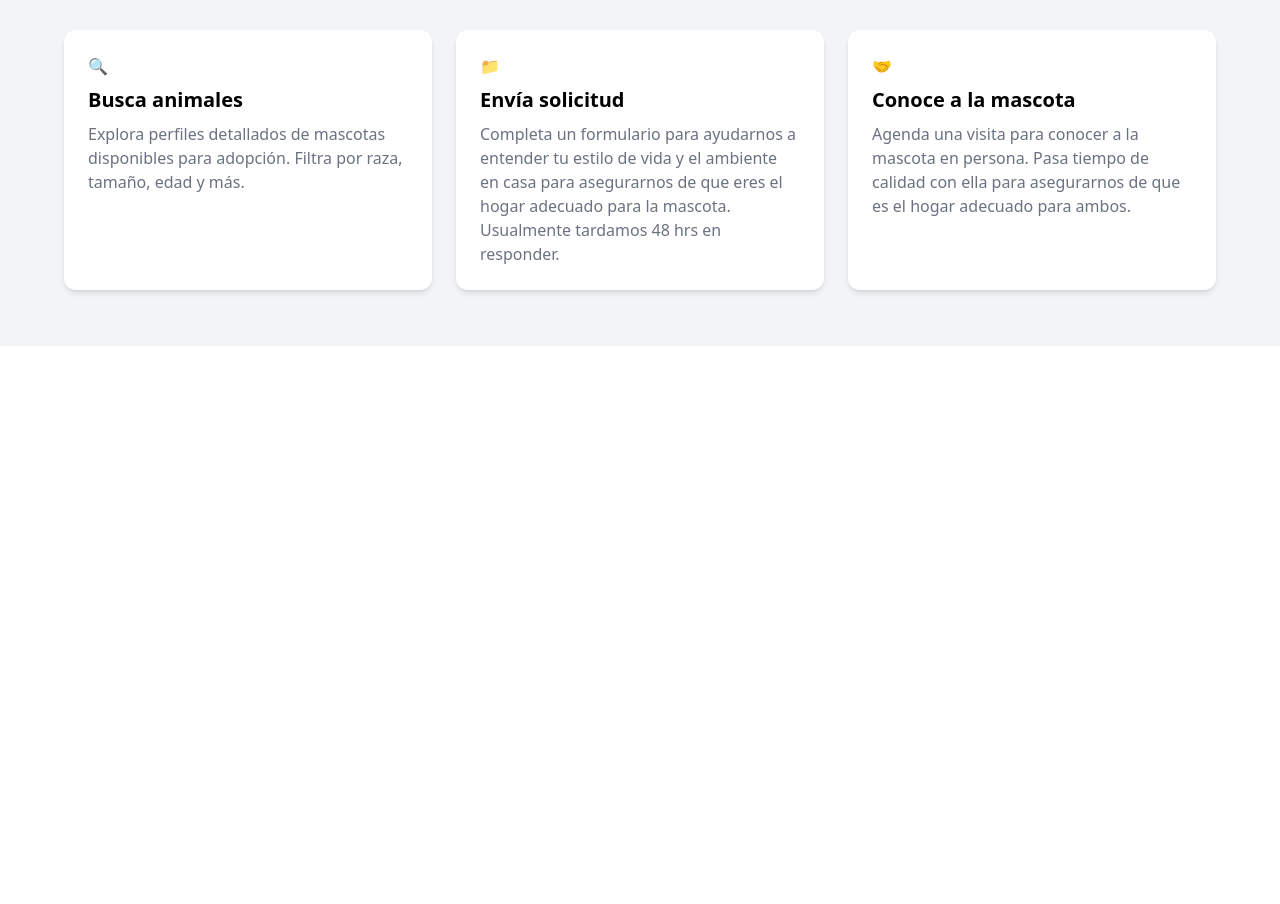
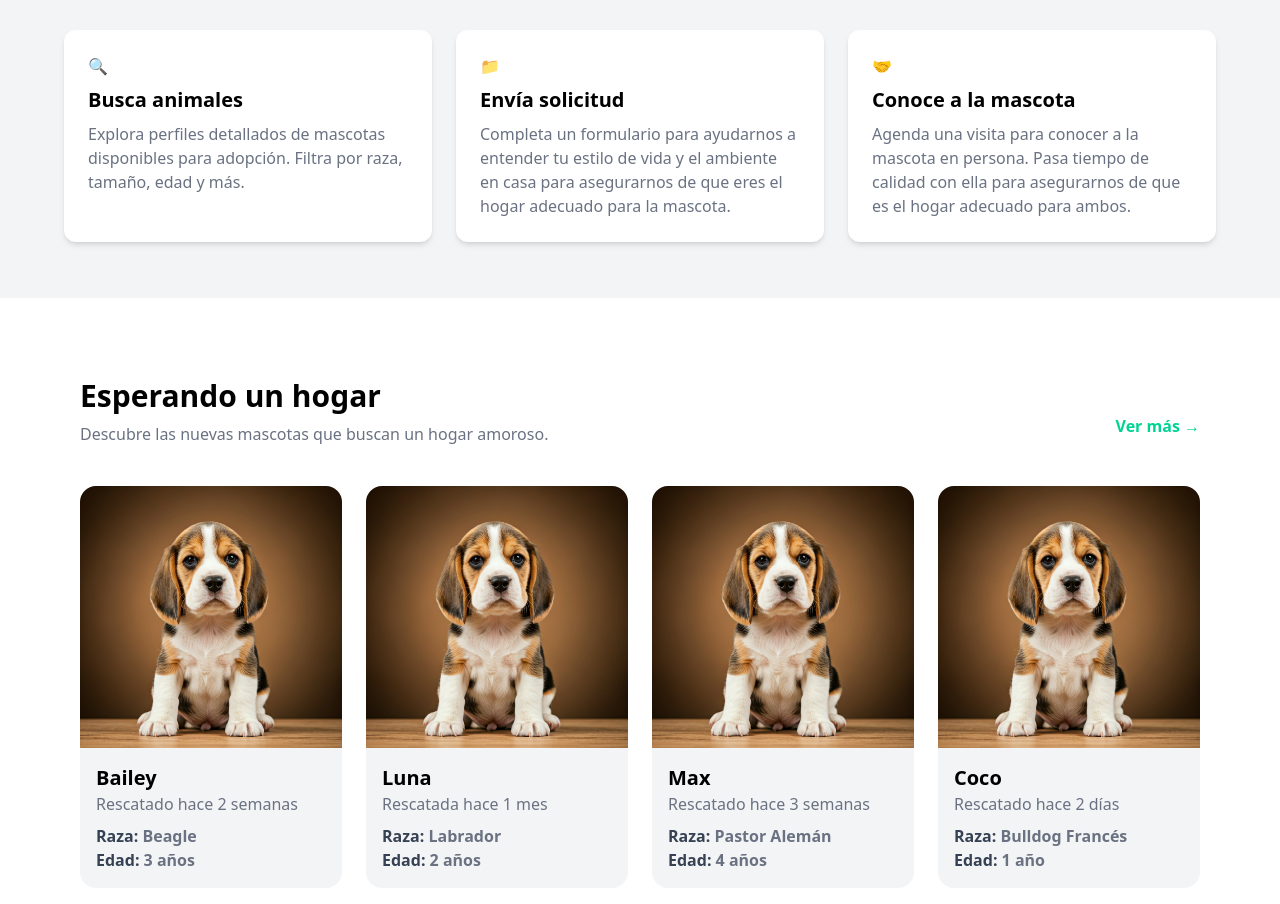
Before and after one commit to Meva1997/PawScout, a Next.js app: page / in a window 1280 px wide. Shown: the part 880-1784 px from the top of the page. Before the commit the page ends 1226 px from the top, so only its background shows below. Built offline with nearby package versions, Linux system fonts and the light colour scheme; a web font is replaced by a local one.

Commit message:
create new arrivals section

```diff
--- a/app/page.tsx
+++ b/app/page.tsx
@@ -1,11 +1,13 @@
 import HeroSection from "@/components/home/HeroSection";
 import HowWorks from "@/components/home/HowWorks";
+import NewArrivals from "@/components/home/NewArrivals";
 
 export default function page() {
   return (
     <main className="bg-white">
       <HeroSection />
       <HowWorks />
+      <NewArrivals />
     </main>
   );
 }
--- a/components/home/HowWorks.tsx
+++ b/components/home/HowWorks.tsx
@@ -1,4 +1,31 @@
 import React from "react";
+
+type Step = {
+  icon: string;
+  title: string;
+  description: string;
+};
+
+const steps: Step[] = [
+  {
+    icon: "🔍",
+    title: "Busca animales",
+    description:
+      "Explora perfiles detallados de mascotas disponibles para adopción. Filtra por raza, tamaño, edad y más.",
+  },
+  {
+    icon: "📁",
+    title: "Envía solicitud",
+    description:
+      "Completa un formulario para ayudarnos a entender tu estilo de vida y el ambiente en casa para asegurarnos de que eres el hogar adecuado para la mascota.",
+  },
+  {
+    icon: "🤝",
+    title: "Conoce a la mascota",
+    description:
+      "Agenda una visita para conocer a la mascota en persona. Pasa tiempo de calidad con ella para asegurarnos de que es el hogar adecuado para ambos.",
+  },
+];
 
 export default function HowWorks() {
   return (
@@ -13,32 +40,15 @@ export default function HowWorks() {
           </p>
         </article>
         <article className="grid grid-cols-3 gap-6 text-left max-w-6xl mx-auto">
-          <div className="bg-white rounded-xl space-y-2 p-6 shadow-md">
-            <p>🔍</p>
-            <p className="text-black font-bold text-xl ">Busca animales</p>
-            <p className="text-gray-500">
-              Explora perfiles detallados de mascotas disponibles para adopción.
-              Filtra por raza, tamaño, edad y más.
-            </p>
-          </div>
-          <div className="bg-white rounded-xl space-y-2 p-6 shadow-md">
-            <p>📁</p>
-            <p className="text-black font-bold text-xl ">Envía solicitud</p>
-            <p className="text-gray-500">
-              Completa un formulario para ayudarnos a entender tu estilo de vida
-              y el ambiente en casa para asegurarnos de que eres el hogar
-              adecuado para la mascota. Usualmente tardamos 48 hrs en responder.
-            </p>
-          </div>
-          <div className="bg-white rounded-xl space-y-2 p-6 shadow-md">
-            <p>🤝</p>
-            <p className="text-black font-bold text-xl ">Conoce a la mascota</p>
-            <p className="text-gray-500">
-              Agenda una visita para conocer a la mascota en persona. Pasa
-              tiempo de calidad con ella para asegurarnos de que es el hogar
-              adecuado para ambos.
-            </p>
-          </div>
+          {steps.map((step) => (
+            <div key={step.title} className="flex grow">
+              <div className="bg-white rounded-xl space-y-2 p-6 shadow-md">
+                <p>{step.icon}</p>
+                <p className="text-black font-bold text-xl ">{step.title}</p>
+                <p className="text-gray-500">{step.description}</p>
+              </div>
+            </div>
+          ))}
         </article>
       </section>
     </>
--- /dev/null
+++ b/components/home/NewArrivals.tsx
@@ -0,0 +1,71 @@
+import Link from "next/link";
+import WaitingHomeDogCards from "../ui/WaitingHomeDogCards";
+
+type Item = {
+  src: string;
+  name: string;
+  subtitle: string;
+  breed: string;
+  age: string;
+};
+
+const defaultDogs: Item[] = [
+  {
+    src: "/waiting-home-dog.png",
+    name: "Bailey",
+    subtitle: "Rescatado hace 2 semanas",
+    breed: "Beagle",
+    age: "3 años",
+  },
+  {
+    src: "/waiting-home-dog.png",
+    name: "Luna",
+    subtitle: "Rescatada hace 1 mes",
+    breed: "Labrador",
+    age: "2 años",
+  },
+  {
+    src: "/waiting-home-dog.png",
+    name: "Max",
+    subtitle: "Rescatado hace 3 semanas",
+    breed: "Pastor Alemán",
+    age: "4 años",
+  },
+  {
+    src: "/waiting-home-dog.png",
+    name: "Coco",
+    subtitle: "Rescatado hace 2 días",
+    breed: "Bulldog Francés",
+    age: "1 año",
+  },
+];
+
+export default function NewArrivals() {
+  return (
+    <section className="my-20 px-4 max-w-6xl mx-auto">
+      <article>
+        <h4 className="text-3xl font-bold text-black">Esperando un hogar</h4>
+        <div className="flex justify-between">
+          <p className="text-gray-500 mt-2">
+            Descubre las nuevas mascotas que buscan un hogar amoroso.
+          </p>
+          <Link href="/dogs" className="font-bold text-emerald-400">
+            Ver más →
+          </Link>
+        </div>
+      </article>
+      <article className="grid grid-cols-4 max-w-6xl mx-auto justify-evenly gap-6 my-10">
+        {defaultDogs.map((dog) => (
+          <WaitingHomeDogCards
+            key={dog.name}
+            src={dog.src}
+            name={dog.name}
+            subtitle={dog.subtitle}
+            breed={dog.breed}
+            age={dog.age}
+          />
+        ))}
+      </article>
+    </section>
+  );
+}
--- /dev/null
+++ b/components/ui/WaitingHomeDogCards.tsx
@@ -0,0 +1,41 @@
+import Image from "next/image";
+
+type WaitingHomeDogCardsProps = {
+  src: string;
+  name: string;
+  subtitle: string;
+  breed: string;
+  age: string;
+};
+
+export default function WaitingHomeDogCards({
+  src,
+  name,
+  subtitle,
+  breed,
+  age,
+}: WaitingHomeDogCardsProps) {
+  return (
+    <>
+      <div>
+        <Image
+          src={src}
+          alt={`Image of ${name}, a dog waiting for a home`}
+          width={300}
+          height={300}
+          className="rounded-t-2xl"
+        />
+        <div className=" bg-gray-100 p-4 rounded-b-2xl">
+          <h5 className="text-xl font-bold text-black">{name}</h5>
+          <p className="text-gray-500">{subtitle}</p>
+          <p className="text-gray-700 mt-2 font-bold">
+            Raza: <span className="font-semibold text-gray-500">{breed}</span>
+          </p>
+          <p className="text-gray-700 font-bold">
+            Edad: <span className="font-semibold text-gray-500">{age}</span>
+          </p>
+        </div>
+      </div>
+    </>
+  );
+}
```
Also changed, not shown: public/waiting-home-dog.png (added).
